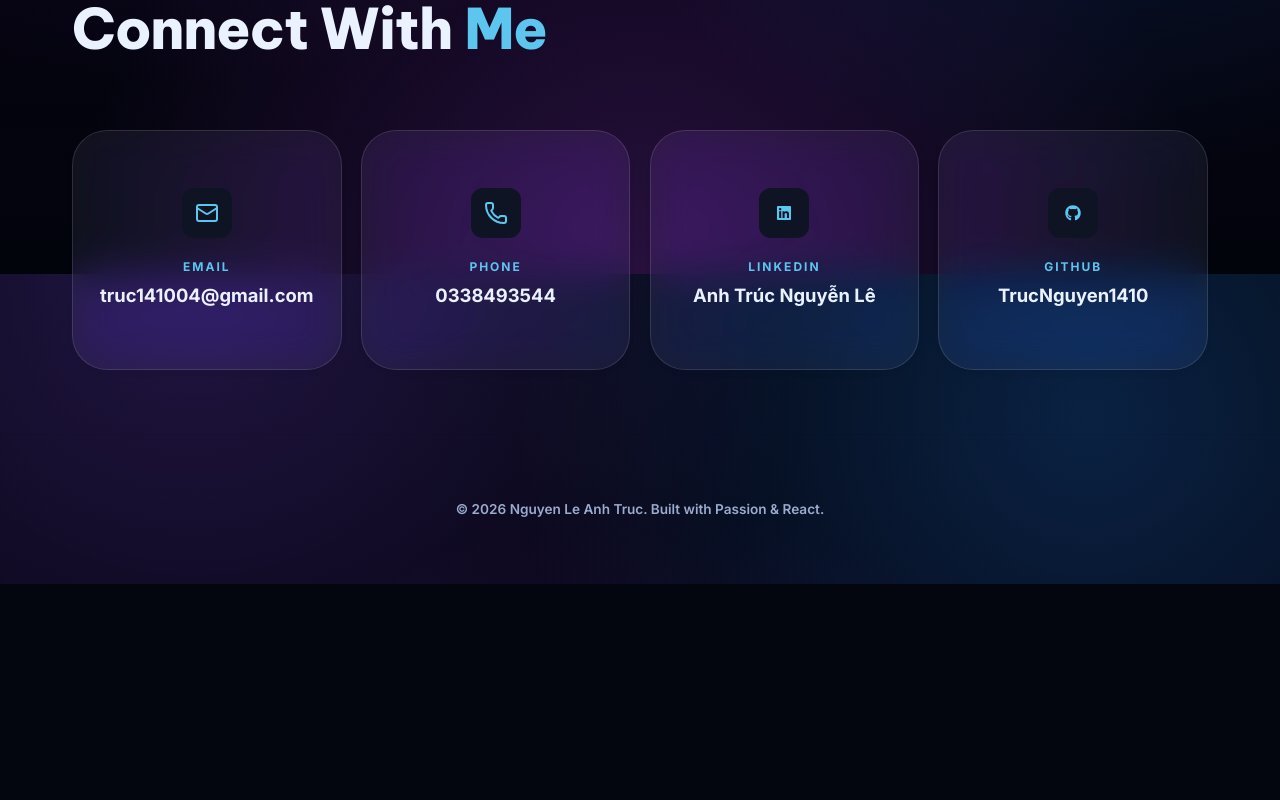
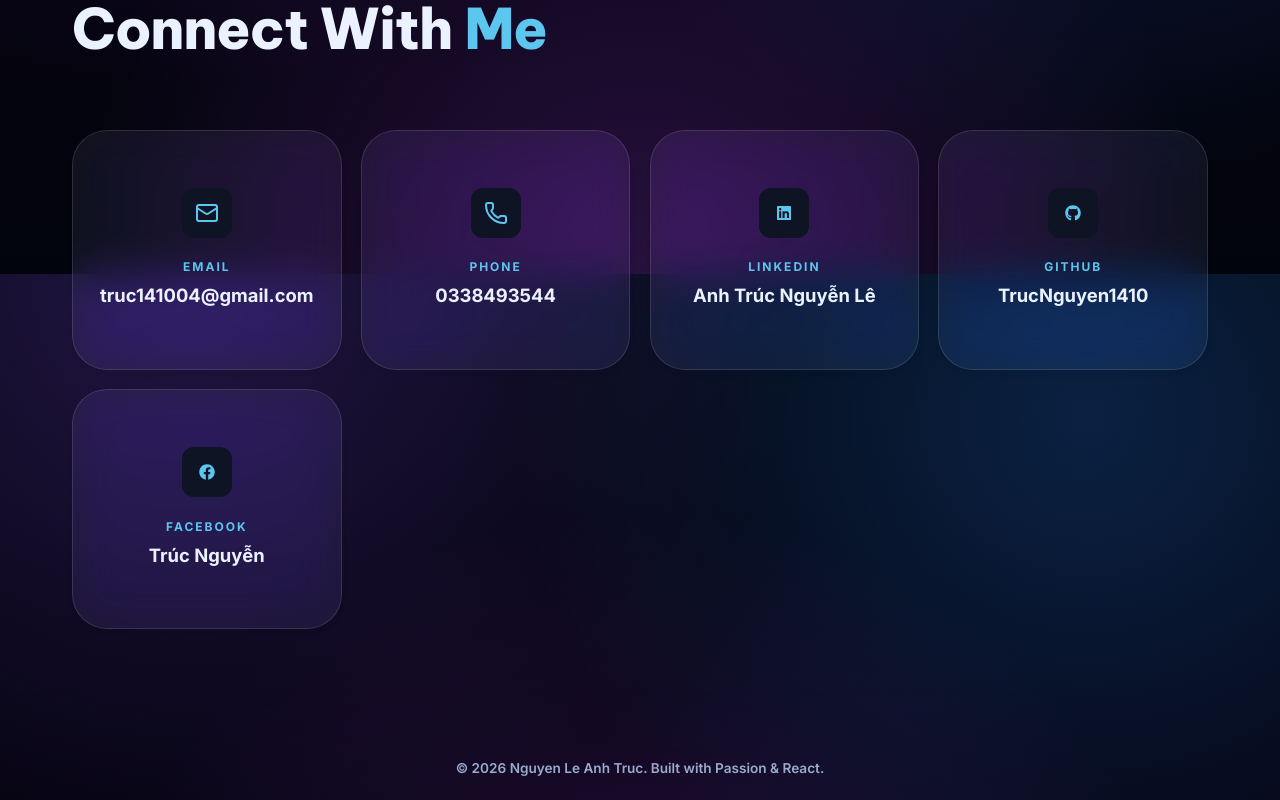
Before and after one commit to TrucNguyen1410/trucnguyen_portfolio, a React (Vite) app: page / in a window 1280 px wide. Shown: the part 6926-7726 px from the top of the page. Before the commit the page ends 7466 px from the top, so only its background shows below. Built offline with nearby package versions, Linux system fonts and the light colour scheme.

Commit message:
feat: add Facebook link to Contact section
Co-Authored-By: Claude Opus 4.8 (1M context) <noreply@anthropic.com>

```diff
--- a/src/components/Contact.jsx
+++ b/src/components/Contact.jsx
@@ -1,7 +1,7 @@
 import React from 'react';
 import { motion } from 'framer-motion';
 import { Mail, Phone, Send } from 'lucide-react';
-import { FaGithub, FaLinkedin } from 'react-icons/fa';
+import { FaGithub, FaLinkedin, FaFacebook } from 'react-icons/fa';
 import { useSite } from '../context/SiteContext';
 import './Contact.css';
 
@@ -12,6 +12,7 @@ const Contact = () => {
     { icon: <Phone />, label: t.contact.labelPhone, value: "0338493544", link: "tel:0338493544" },
     { icon: <FaLinkedin />, label: t.contact.labelLinkedIn, value: "Anh Trúc Nguyễn Lê", link: "https://www.linkedin.com/in/tr%C3%BAc-nguy%E1%BB%85n-l%C3%AA-anh-912ab9285/" },
     { icon: <FaGithub />, label: t.contact.labelGitHub, value: "TrucNguyen1410", link: "https://github.com/TrucNguyen1410" },
+    { icon: <FaFacebook />, label: t.contact.labelFacebook, value: "Trúc Nguyễn", link: "https://www.facebook.com/trucnguyenneee1410" },
   ];
 
   return (
--- a/src/i18n/translations.js
+++ b/src/i18n/translations.js
@@ -147,6 +147,7 @@ export const translations = {
       labelPhone: 'Số điện thoại',
       labelLinkedIn: 'LinkedIn',
       labelGitHub: 'GitHub',
+      labelFacebook: 'Facebook',
       footer: '© 2026 Nguyễn Lê Anh Trúc. Xây dựng bằng đam mê & React.',
     },
   },
@@ -295,6 +296,7 @@ export const translations = {
       labelPhone: 'Phone',
       labelLinkedIn: 'LinkedIn',
       labelGitHub: 'GitHub',
+      labelFacebook: 'Facebook',
       footer: '© 2026 Nguyen Le Anh Truc. Built with Passion & React.',
     },
   },
```
